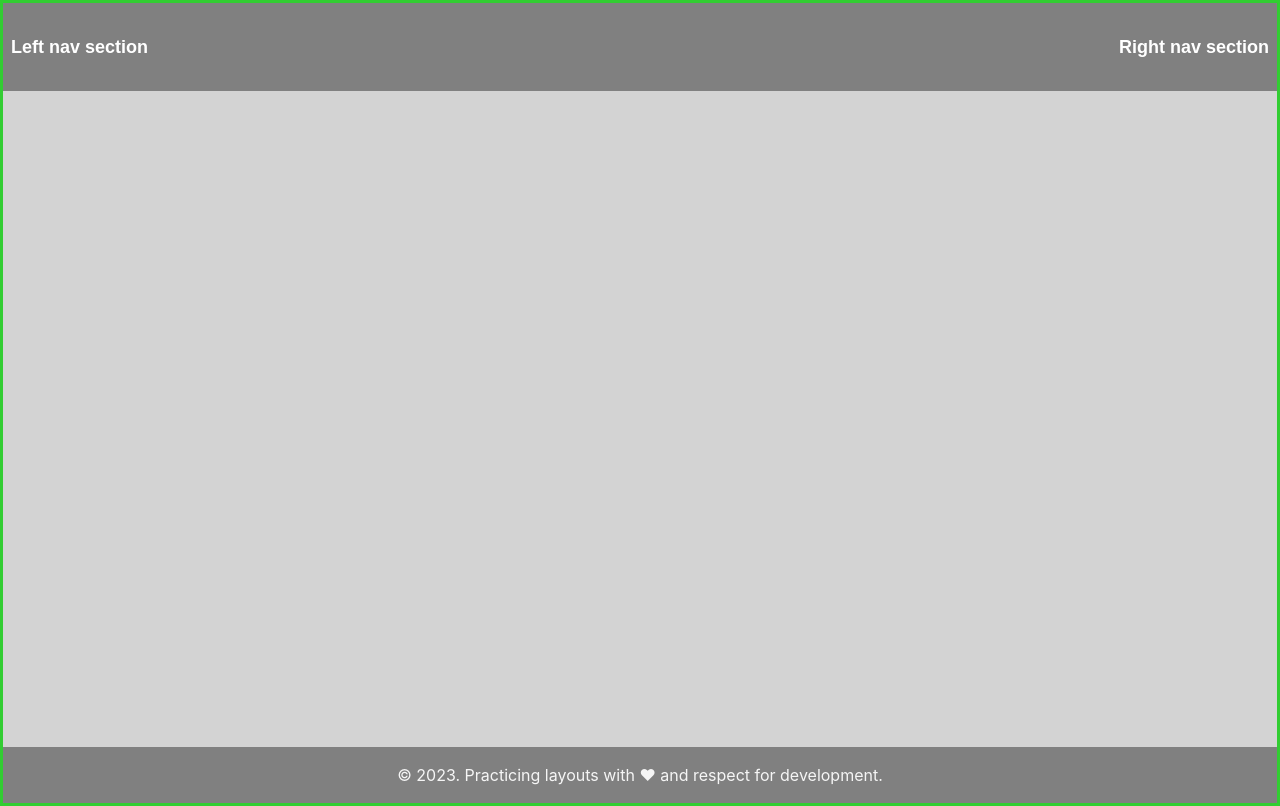
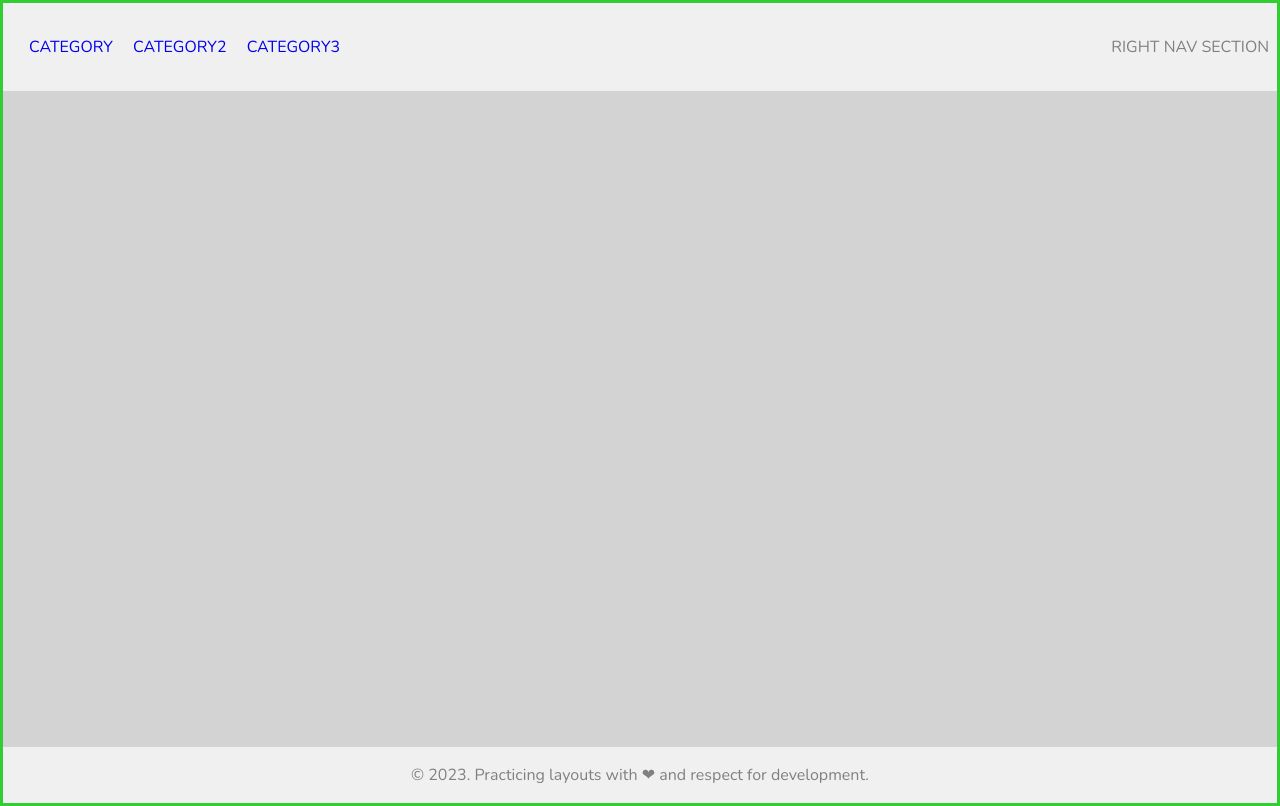
Before and after one commit to linovorefresh/practice-styles, a React (Create React App) app in the folder react-dependent/navbars/rfc-nav-style/: page / in a window 1280 px wide. Built offline with nearby package versions, Linux system fonts and the light colour scheme; the HTML template or start-up script is replaced by a standard one.

Commit message:
add navigation dropdown style

```diff
--- a/react-dependent/navbars/rfc-nav-style/src/components/Nav.js
+++ b/react-dependent/navbars/rfc-nav-style/src/components/Nav.js
@@ -1,14 +1,55 @@
-import React from 'react'
+import React, { useState } from 'react'
 import './nav.css'
 
 export default function Nav() {
+
+  const [isHover, setIsHover] = useState(false);
+
+  const handleMouseEnter = () => {
+    setIsHover(true)
+  }
+
+  const handleMouseLeave = () => {
+    setIsHover(false)
+  }
+
   return (
+    <>
     <div className='navbar-container'>
       <div className='left-nav-sec'>
-        Left nav section
+        <a href='./' className='nav-cat' onMouseEnter={handleMouseEnter} onMouseLeave={handleMouseLeave}> CATEGORY </a>
+        <a href='./' className='nav-cat' onMouseEnter={handleMouseEnter} onMouseLeave={handleMouseLeave}> CATEGORY2 </a>
+        <a href='./' className='nav-cat' onMouseEnter={handleMouseEnter} onMouseLeave={handleMouseLeave}> CATEGORY3 </a>
       </div>
+
       <div className='right-nav-sec'>
-        Right nav section
+        RIGHT NAV SECTION
+      </div>
+    </div>
+    <DropdownMenu isHoverProp={isHover}/>
+    </>
+  )
+}
+
+function DropdownMenu(props) {
+
+  const { isHoverProp } = props;
+  const [ isHover, setIsHover ] = useState(false);
+
+  const handleMouseEnter = () => {
+    setIsHover(true)
+  }
+
+  const handleMouseLeave = () => {
+    setIsHover(false)
+  }
+
+  return (
+    <div className={ isHoverProp || isHover ? 'dropdown-container' : 'dropdown-container hidden'} onMouseEnter={handleMouseEnter} onMouseLeave={handleMouseLeave} >
+      <ul><li>item</li><li>item2</li><li>item3</li><li>itemN</li></ul>
+      <ul><li>item</li><li>item2</li></ul>
+      <div className='ad-container'>
+
       </div>
     </div>
   )
--- a/react-dependent/navbars/rfc-nav-style/src/components/footer.css
+++ b/react-dependent/navbars/rfc-nav-style/src/components/footer.css
@@ -1,6 +1,6 @@
 .footer-container {
-    background-color: gray;
-    color: whitesmoke;
+    background-color: #f0f0f0;
+    color: grey;
     display: flex;
     justify-content: space-around;
     padding: 8px;
--- a/react-dependent/navbars/rfc-nav-style/src/components/nav.css
+++ b/react-dependent/navbars/rfc-nav-style/src/components/nav.css
@@ -1,8 +1,8 @@
+
+
 .navbar-container {
-    background-color: grey;
-    /* border: 1.5px solid greenyellow; */
-    color: white;
-    font: bold 18px Arial, san-serif;
+    background-color: #f0f0f0;
+    color: grey;
 
     display: flex;
     position: sticky;
@@ -17,7 +17,7 @@
 .left-nav-sec {
     /* border: 1px solid pink;
     background-color: violet; */
-    margin-left: 2px;
+    margin-left: 12px;
     padding: 2px;
 
 }
@@ -28,3 +28,43 @@
     padding: 2px;
     margin-right: 2px;
 }
+
+.nav-cat {
+    padding: 8px;
+    text-decoration: none;
+}
+
+.dropdown-container {
+    background-color: #f0f0f0;
+    color: grey;
+    border: 1px solid grey;
+
+    width: 100%;
+    height: 180px;
+    display: flex;
+    justify-content: space-between;
+    flex-wrap: nowrap;
+    align-items: flex-start;
+    margin: 0 auto;
+    padding: 0 10px;
+    transition: .3s ease-in-out;
+}
+
+.dropdown-container > ul {
+    margin: 8px;
+    padding: 8px;
+}
+
+.dropdown-container > ul > li {
+    list-style-type: none;
+    margin-bottom: 12px;
+}
+
+.hidden {
+    visibility: hidden;
+}
+
+.ad-container {
+    width: 660px;
+    min-width: 400px;
+}
--- a/react-dependent/navbars/rfc-nav-style/src/index.css
+++ b/react-dependent/navbars/rfc-nav-style/src/index.css
@@ -1,8 +1,9 @@
+@import url('https://fonts.googleapis.com/css3?family=Nunito&display=swap');
+
 body {
   background-color: lightgray;
   margin: 0;
-  font-family: -apple-system, BlinkMacSystemFont, 'Segoe UI', 'Roboto', 'Oxygen',
-    'Ubuntu', 'Cantarell', 'Fira Sans', 'Droid Sans', 'Helvetica Neue',
+  font-family:'Nunito',
     sans-serif;
   -webkit-font-smoothing: antialiased;
   -moz-osx-font-smoothing: grayscale;
```
